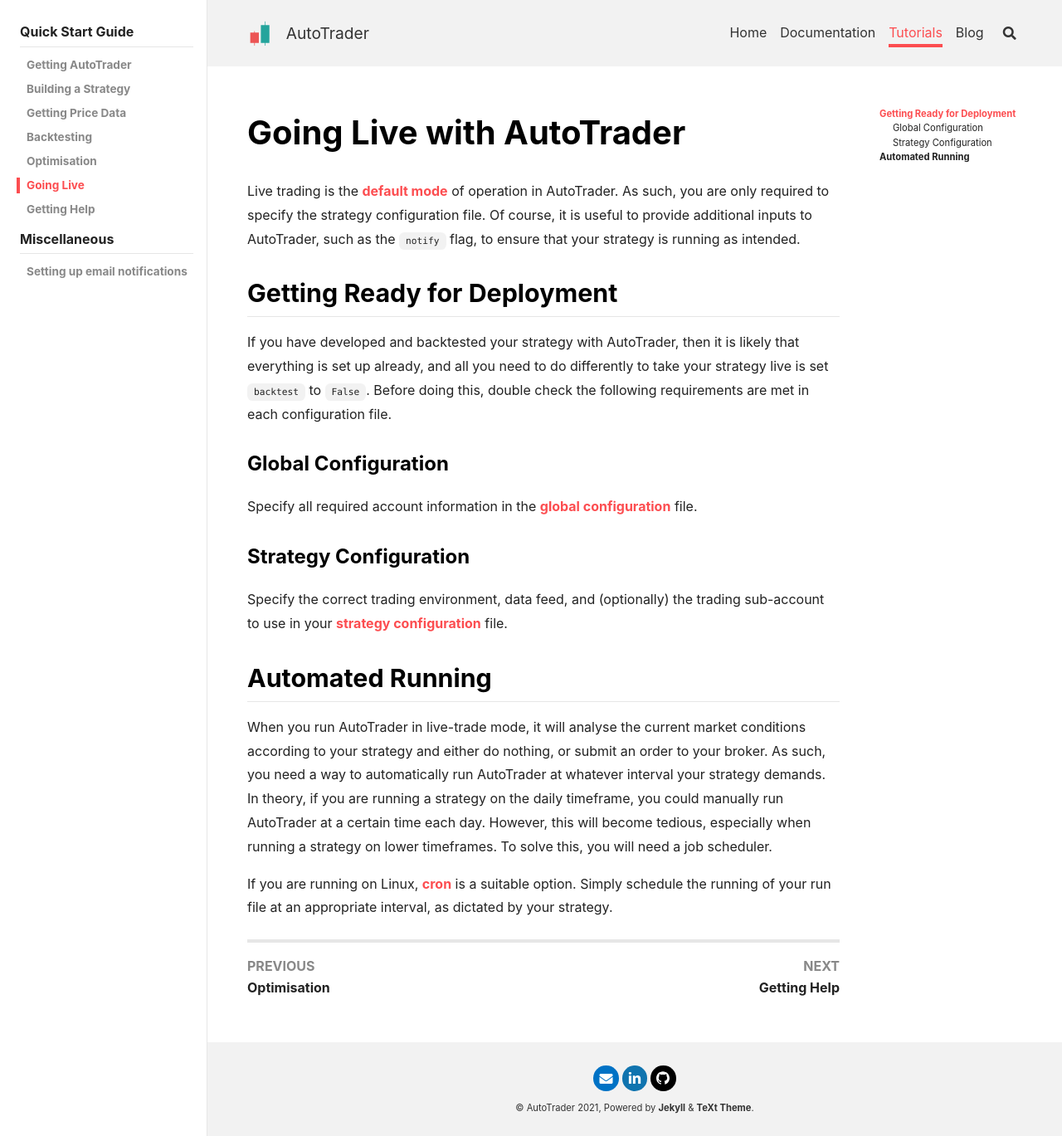
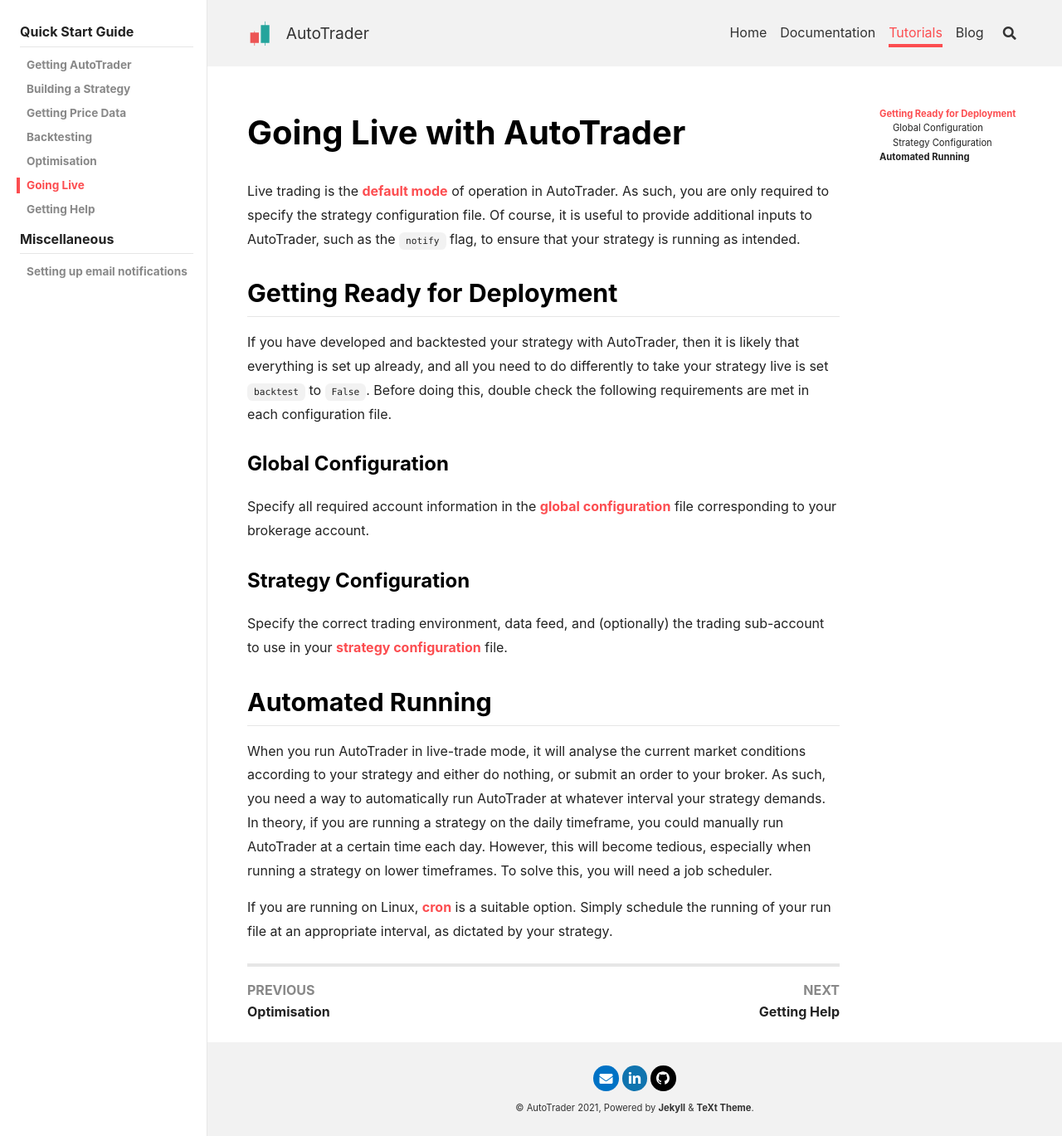
Before and after one commit to kieran-mackle/AutoTrader, a Jekyll site: the page built from content/_tutorials/1.6-going-live.md, in a window 1280 px wide. Shown: the whole page at 83% size. Built offline with Jekyll 4.4.1, drawn with Linux system fonts in a browser that asks for light colours; nearby versions of some CDN libraries.

Commit message:
Update 1.6-going-live.md

```diff
--- a/content/_tutorials/1.6-going-live.md
+++ b/content/_tutorials/1.6-going-live.md
@@ -15,8 +15,8 @@
 Before doing this, double check the following requirements are met in each configuration file.
 
 ### Global Configuration
-Specify all required account information in the [global configuration](../docs/configuration-global) file.
-
+Specify all required account information in the [global configuration](../docs/configuration-global) file
+corresponding to your brokerage account.
 
 ### Strategy Configuration
 Specify the correct trading environment, data feed, and (optionally) the trading sub-account to use in your
```
